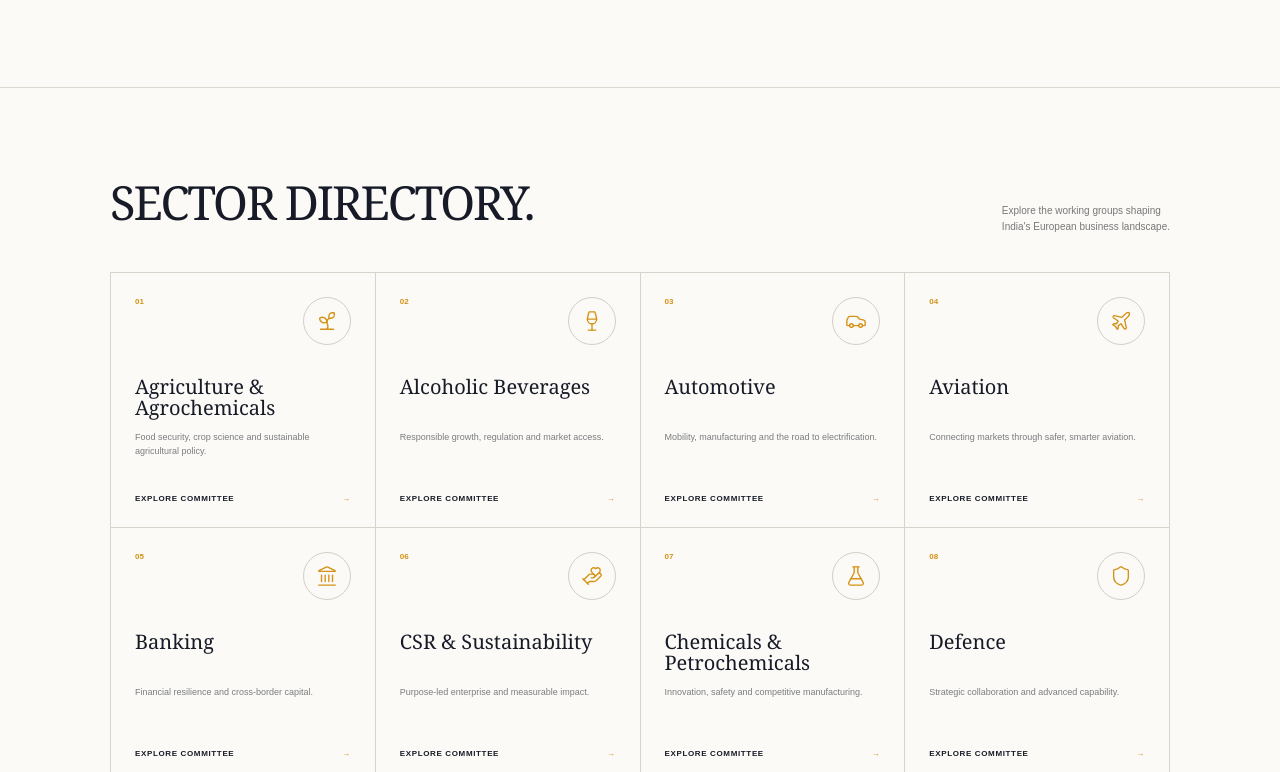
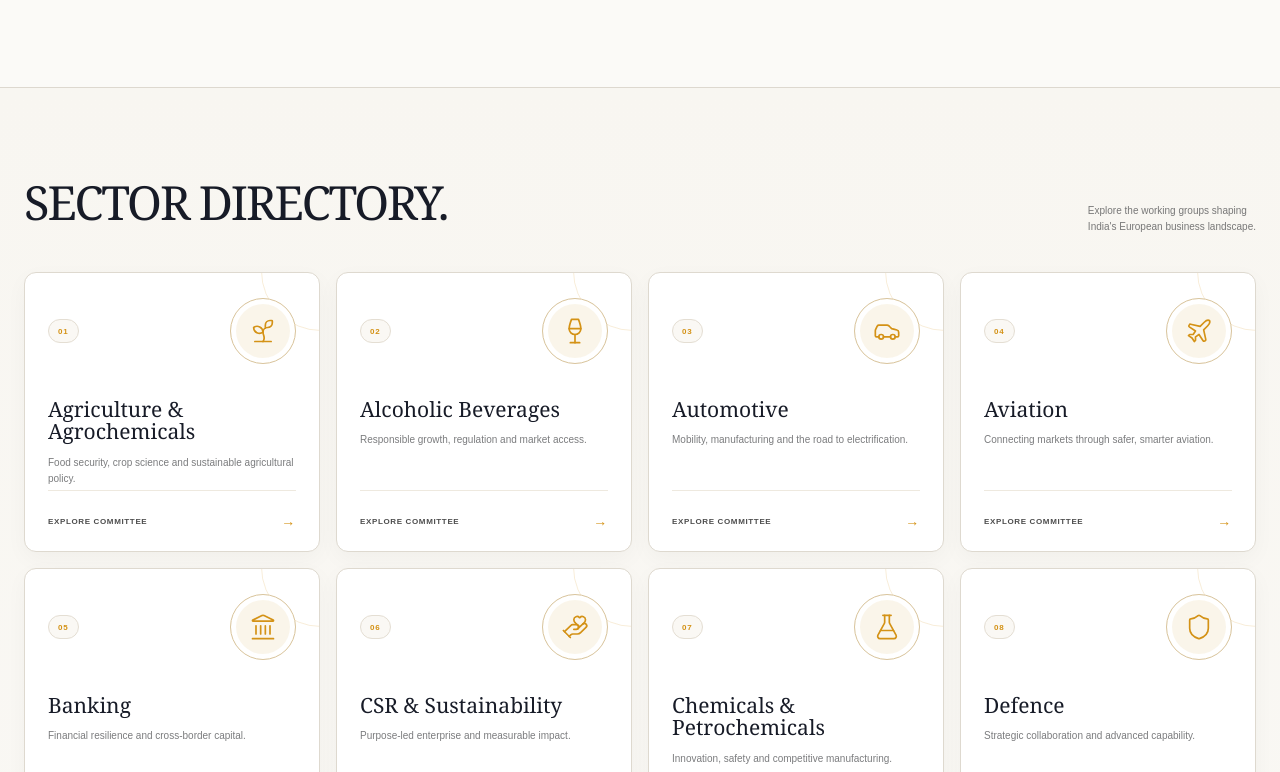
Before and after one commit to Sachiva-Web-Security/EBG-Demo, a Next.js app: page /sectors in a window 1280 px wide. Shown: the part 1060-1832 px from the top of the page. Built offline with nearby package versions, Linux system fonts and the light colour scheme.

Commit message:
Enhance sector directory presentation with improved styling and layout

```diff
--- a/src/app/sectors/sectors.module.css
+++ b/src/app/sectors/sectors.module.css
@@ -543,3 +543,196 @@
 .cards article:hover .cardTop i svg {
   color: #fff;
 }
+
+/* Enhanced sector directory presentation */
+.directory {
+  background: linear-gradient(180deg, #f8f6f1 0%, #fbfaf7 100%);
+}
+.cards {
+  grid-template-columns: repeat(3, 1fr);
+  gap: 16px;
+  border: 0;
+}
+.cards article {
+  position: relative;
+  min-height: 285px;
+  padding: 27px 26px 24px;
+  background: #fff;
+  border: 1px solid #ded9cf;
+  border-radius: 12px;
+  overflow: hidden;
+  box-shadow: 0 7px 22px rgba(40, 31, 17, 0.035);
+  transform: none;
+}
+.cards article:before {
+  content: "";
+  position: absolute;
+  left: 0;
+  top: 0;
+  bottom: 0;
+  width: 3px;
+  background: var(--gold);
+  transform: scaleY(0);
+  transform-origin: bottom;
+  transition: transform 0.3s ease;
+}
+.cards article:after {
+  content: "";
+  position: absolute;
+  width: 120px;
+  height: 120px;
+  right: -62px;
+  top: -62px;
+  border: 1px solid rgba(212, 146, 22, 0.16);
+  border-radius: 50%;
+  transition: 0.35s;
+}
+.cards article:hover {
+  transform: translateY(-6px);
+  border-color: #d5bd91;
+  box-shadow: 0 18px 42px rgba(39, 29, 13, 0.1);
+}
+.cards article:hover:before {
+  transform: scaleY(1);
+}
+.cards article:hover:after {
+  width: 155px;
+  height: 155px;
+  right: -68px;
+  top: -68px;
+  border-color: rgba(212, 146, 22, 0.28);
+}
+.cardTop {
+  position: relative;
+  z-index: 1;
+  align-items: center;
+}
+.cardTop > span {
+  display: inline-flex;
+  align-items: center;
+  height: 24px;
+  padding: 0 9px;
+  border: 1px solid #e4ded3;
+  border-radius: 20px;
+  background: #faf8f4;
+  font-size: 8px;
+  letter-spacing: 0.1em;
+}
+.cardTop i {
+  width: 66px;
+  height: 66px;
+  border: 1px solid #d9c59e;
+  background: #faf5ea;
+  box-shadow: inset 0 0 0 5px #fff;
+  transition: 0.3s;
+}
+.cardTop i svg {
+  width: 28px;
+  height: 28px;
+  stroke-width: 1.45;
+}
+.cards article:hover .cardTop i {
+  transform: rotate(-5deg) scale(1.06);
+  box-shadow:
+    inset 0 0 0 5px rgba(255, 255, 255, 0.18),
+    0 8px 18px rgba(154, 106, 20, 0.2);
+}
+.cards h3 {
+  position: relative;
+  z-index: 1;
+  font-size: 23px;
+  line-height: 1.06;
+  min-height: auto;
+  margin: 34px 0 12px;
+  max-width: 230px;
+}
+.cards p {
+  position: relative;
+  z-index: 1;
+  font-size: 10px;
+  line-height: 1.6;
+  max-width: 260px;
+}
+.cards a {
+  position: relative;
+  z-index: 1;
+  display: flex;
+  align-items: center;
+  justify-content: space-between;
+  margin-top: auto;
+  padding-top: 22px;
+  border-top: 1px solid #eee9df;
+  color: #4d4d4d;
+}
+.cards a span {
+  float: none;
+  font-size: 14px;
+  transition: transform 0.25s;
+}
+.cards article:hover a {
+  color: #a56e0d;
+}
+.cards article:hover a span {
+  transform: translateX(4px);
+}
+@media (max-width: 850px) {
+  .cards {
+    grid-template-columns: repeat(2, 1fr);
+  }
+}
+@media (max-width: 520px) {
+  .cards {
+    grid-template-columns: 1fr;
+    gap: 12px;
+  }
+  .cards article {
+    min-height: 260px;
+  }
+  .cardTop i {
+    width: 60px;
+    height: 60px;
+  }
+  .cards h3 {
+    font-size: 22px;
+    margin-top: 28px;
+  }
+}
+
+/* Wider four-column sector directory */
+.directory {
+  padding-left: max(24px, calc((100% - 1320px) / 2));
+  padding-right: max(24px, calc((100% - 1320px) / 2));
+}
+.directoryHead {
+  max-width: 1320px;
+  margin-left: auto;
+  margin-right: auto;
+}
+.cards {
+  max-width: 1320px;
+  margin-left: auto;
+  margin-right: auto;
+  grid-template-columns: repeat(4, minmax(0, 1fr));
+}
+.cards article {
+  min-height: 280px;
+  padding: 25px 23px 22px;
+}
+.cards h3 {
+  font-size: 21px;
+}
+@media (max-width: 1100px) {
+  .cards {
+    grid-template-columns: repeat(3, minmax(0, 1fr));
+  }
+}
+@media (max-width: 800px) {
+  .cards {
+    grid-template-columns: repeat(2, minmax(0, 1fr));
+  }
+}
+@media (max-width: 520px) {
+  .cards {
+    grid-template-columns: 1fr;
+  }
+}
```
